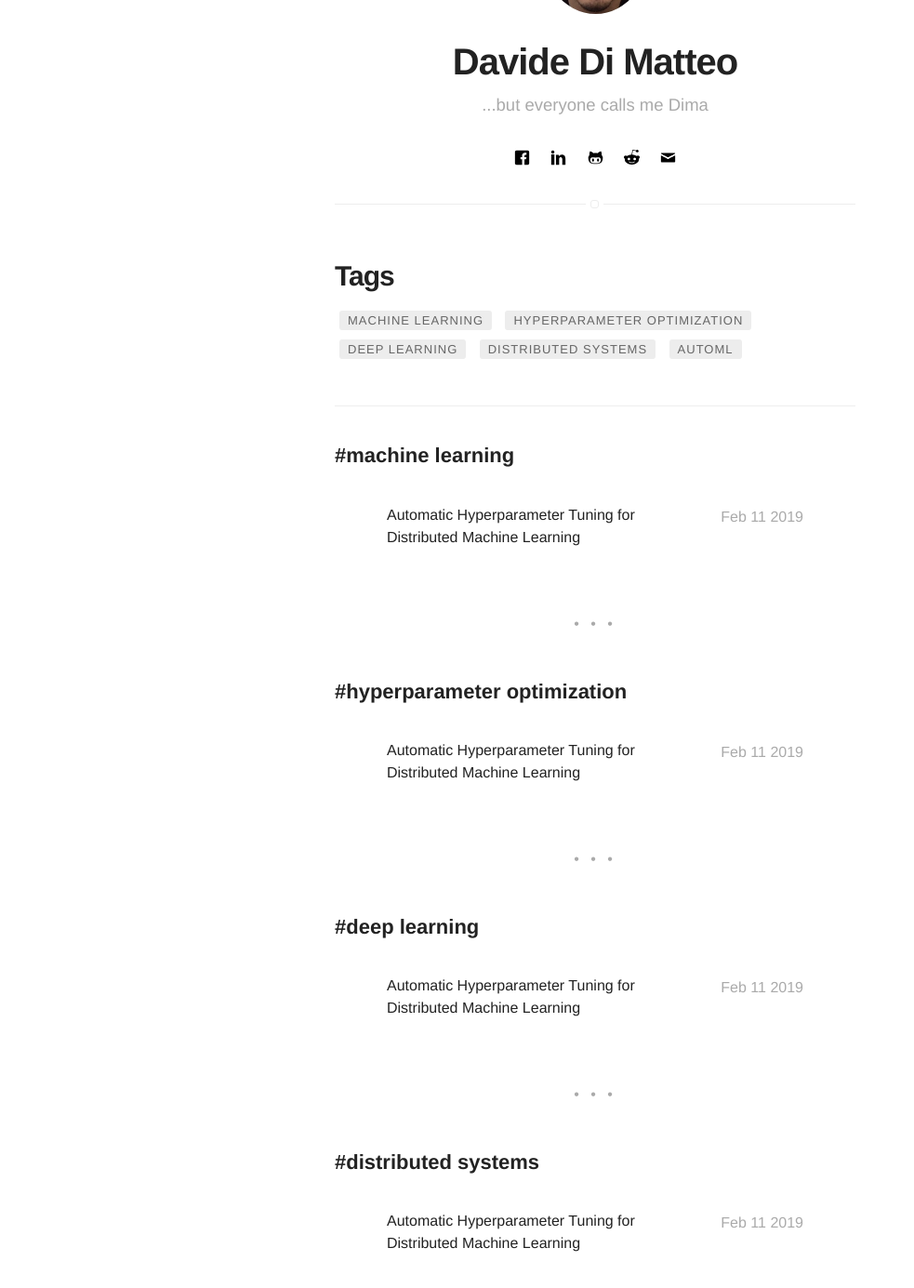
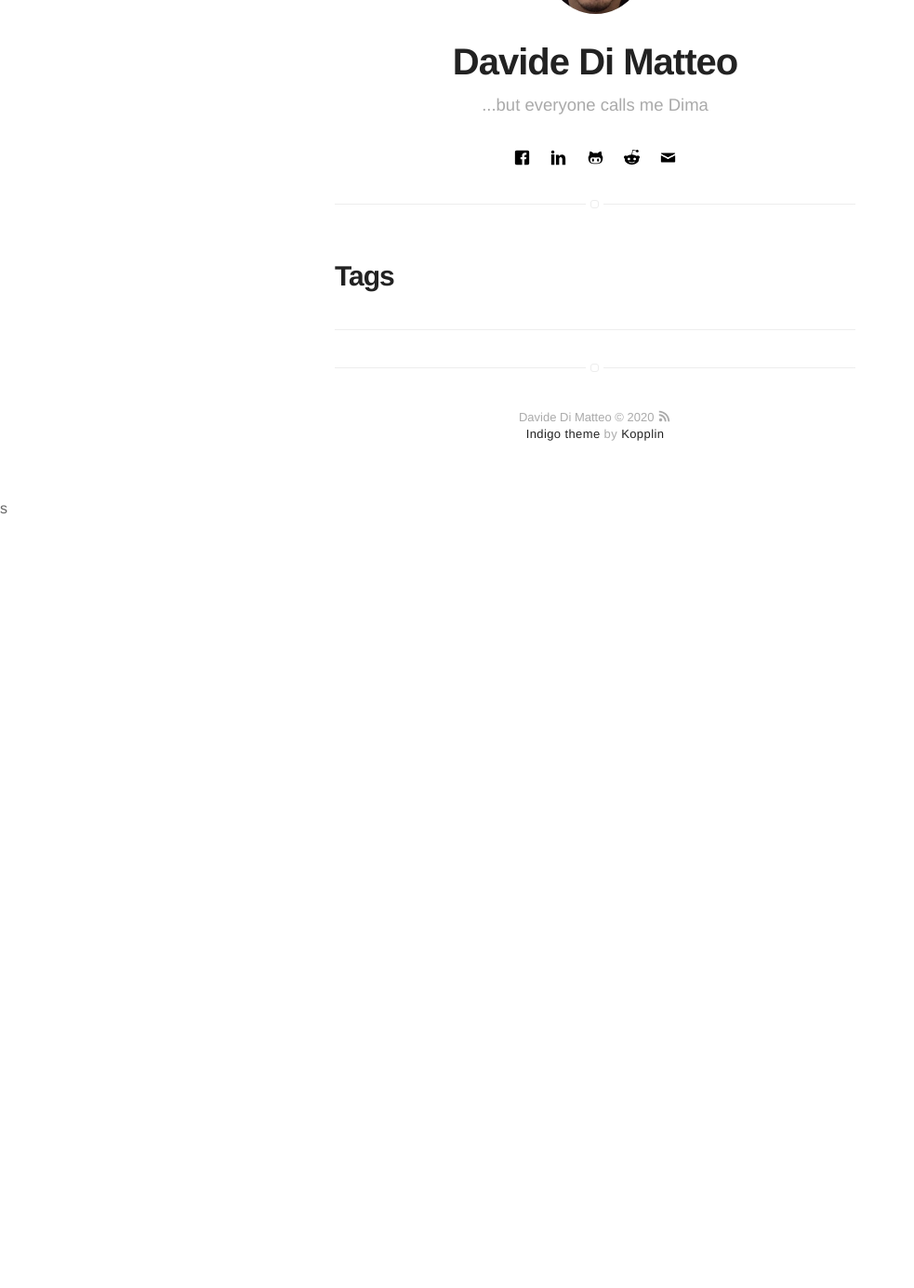
Before and after one commit to dadadima94/dadadima94.github.io, a Jekyll site: the page built from tags.html, in a window 1280 px wide and 1400 px high, scrolled down 270 px. Shown: the top 1385 px of the window at 93% size, without its empty margins (0-983 px from the left). Built offline with Jekyll 4.4.1, drawn with Linux system fonts in a browser that asks for light colours; after the commit the page ends 900 px from its top, so only the background shows below that; part of the change alters nothing that is shown; some of the changed text lies outside the part shown.

```diff
--- a/_includes/icons.html
+++ b/_includes/icons.html
@@ -1,4 +1,4 @@
-<svg display="none" version="1.1" xmlns="http://www.w3.org/2000/svg" xmlns:xlink="http://www.w3.org/1999/xlink">
+s<svg display="none" version="1.1" xmlns="http://www.w3.org/2000/svg" xmlns:xlink="http://www.w3.org/1999/xlink">
 <defs>
 
 <symbol id="icon-rss" viewBox="0 0 1024 1024">
--- a/_posts/2019-02-11-automatic-hyperparameter-tuning-thesis-intro.md
+++ /dev/null
@@ -1,44 +0,0 @@
----
-title: "Automatic Hyperparameter Tuning for Distributed Machine Learning"
-layout: post
-date: 2019-02-11 18:15
-tag:
-- machine learning
-- hyperparameter optimization
-- deep learning
-- distributed systems
-- AutoML
-projects: true
-description: "A brief introduction to my Master Thesis project."
-category: project
-author: sinash
-externalLink: false
----
-
-**TL;DR:** This post is a brief introduction to the topic of my Master Thesis project for which I'm working at the Computer Systems Laboratory (CSL) of [RISE SICS](https://sics.se) and [Logical Clocks AB](https://www.logicalclocks.com) under the supervision of [Jim Dowling](https://www.kth.se/profile/jdowling?l=en). In short, we want to design and develop a framework - and possibly a set of algorithms - for **automatic hyperparameter tuning** of machine learning and deep learning models **in a distributed manner**, while **maximizing the resource utilization** of our clusters.
-
-*Last Update: February 11, 2019*
-
----
-
-The *classic* definition of a *hyperparameter* of a machine learning model is a parameter of the model which we do not learn during the training process - we have to set its value before the training begins. Examples of familiar hyperparameters include learning rate, dropout, number of layers of the neural network, number of neurons in each layer, convolution filter width, or even the learning algorithm itself.
-
-The problem - well, the challenge -  with having model hyperparameters is that each hyperparameter introduces a design decision, and making these decisions usually requires domain knowledge, theoretical expertise, and a lot of expensive trials and errors (among other things). That's why e.g. some of the state-of-the-art deep learning models are the results of several months of hand-tuning and experiments. Let's not forget that usually training a decent deep learning model might take several hours, days, or weeks, so you really want to have good faith in your chosen hyperparameters.
-
-Current state-of-the-art machine learning and deep learning models may consist of several hyperparameters, each having a significant influence on the performance of the model, training speed, and things like that. Even basic machine learning models, such as linear regression, are very sensitive to their hyperparameters - we've all heard the story about how setting the wrong value for the learning rate might leave us [wandering in the valley](https://thelaziestprogrammer.com/sharrington/math-of-machine-learning/gradient-descent-learning-rate-too-high).
-
-Given well-prepared and suitable training and test datasets, the typical machine learning process consists of the following steps:
-1. Choose a set of hyperparameter values.
-2. Initiate the training process, and go over the training data to optimize the model parameters (e.g. the weights of neurons).
-3. Evaluate the model.
-4. If things don't look good enough (which is often the case), we change the values of our hyperparameters and do it all over again.
-
-We repeat this process until we achieve a desirable performance, which usually translates to a very low test error. In contrast to model parameters that we try to **learn** in step 2 (a process which usually involves computing derivatives or *gradients*), we usually do not know how a particular choice of a hyperparameter might affect our model performance. Thus, we can think of our machine learning (or deep learning, if you prefer) model as a black-box in relation to its hyperparameters. We don't even have a closed-form function of the hyperparameters to be able to compute its derivatives (and optimize on them), so, as you might have already guessed, a general practice for automatic hyperparameter tuning is using black-box optimization, by which we most often mean [derivative-free optimization](https://en.wikipedia.org/wiki/Derivative-free_optimization). The celebrities here are random search (naive!), grid search, evolutionary methods, and Bayesian optimization.
-
-If we can somehow eliminate the need for hand-picking the hyperparameter values (aka "design decisions"), we will get one step closer to having truly **automated** machine learning systems and pipelines, which is the main focus of a trending field known as AutoML. The immediate consequence of automating the machine learning pipelines is that more and more people can leverage the benefits that machine learning and deep learning provide, while avoiding all the hassle and specific technicalities of training and optimizing models - our machines will be capable of [learning how to learn](https://bair.berkeley.edu/blog/2017/07/18/learning-to-learn/), and the *classic* definition of hyperparameters would be obsolete.
-
-Black-box optimization has been studied for years by statisticians and machine learning scientists. However, (here it comes!) the recent advances in deep learning, realized mainly thanks to the emergence of giant data sets and the wealth of computation resources and data-intensive computing techniques, has led to the need for faster, more efficient machine learning pipelines, and this requires blending ideas from the fields of distributed systems and machine learning. We want to be able to harness the full power of our clusters (GPUs are expensive!) to find the optimal (or sufficiently close to optimal) values for our hyperparameters, as fast as possible.
-
-To this end, we aim to develop a framework and possibly a suite of algorithms specifically designed for automatic, distributed tuning of hyperparameters for machine learning and deep learning. The results of this project will be available open-source and added to the [Hops Big Data & AI platform](https://hops.io).
-
-In the meantime, make sure you check out [this curated list of good resources on AutoML](https://github.com/ssheikholeslami/automl-resources) on GitHub!
```
